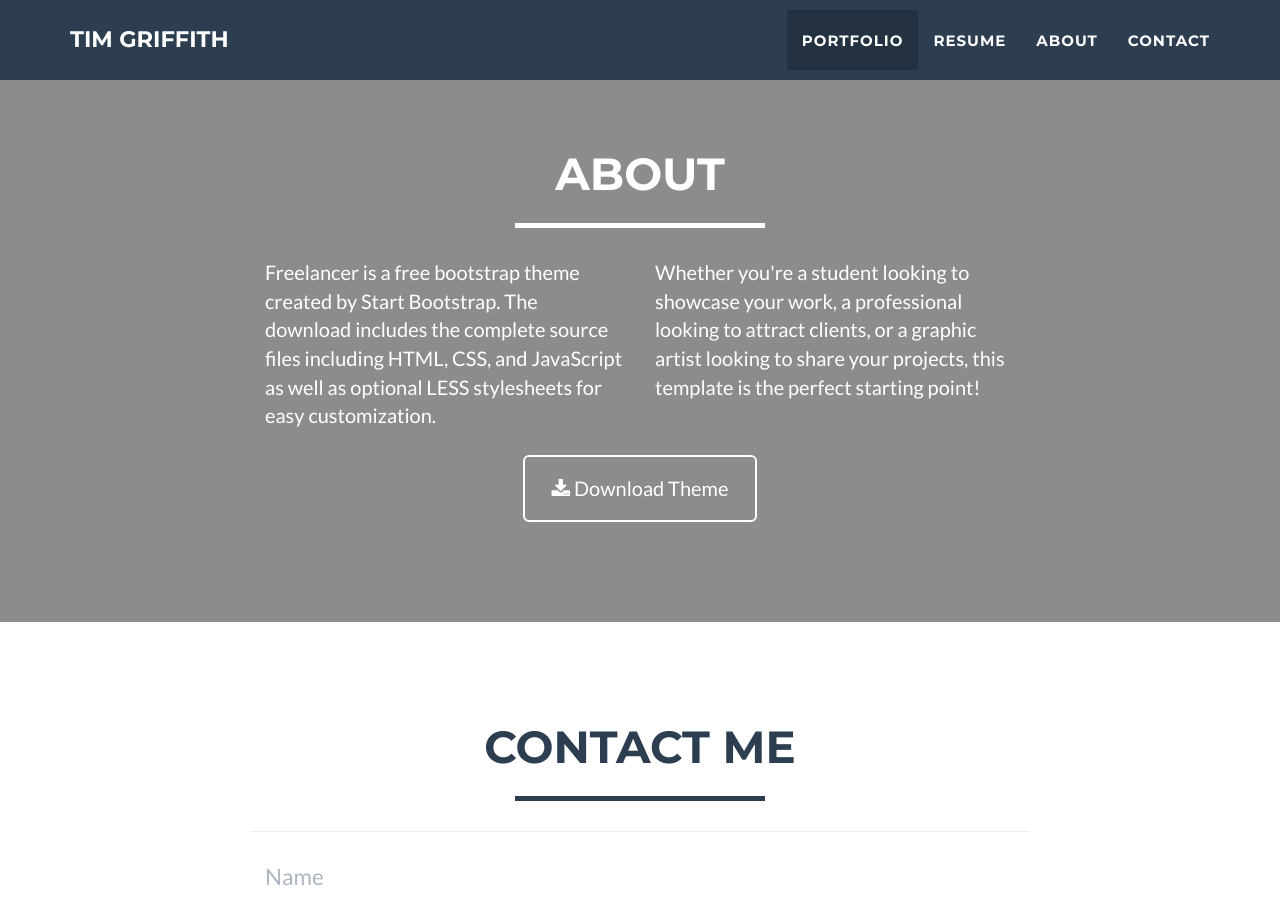
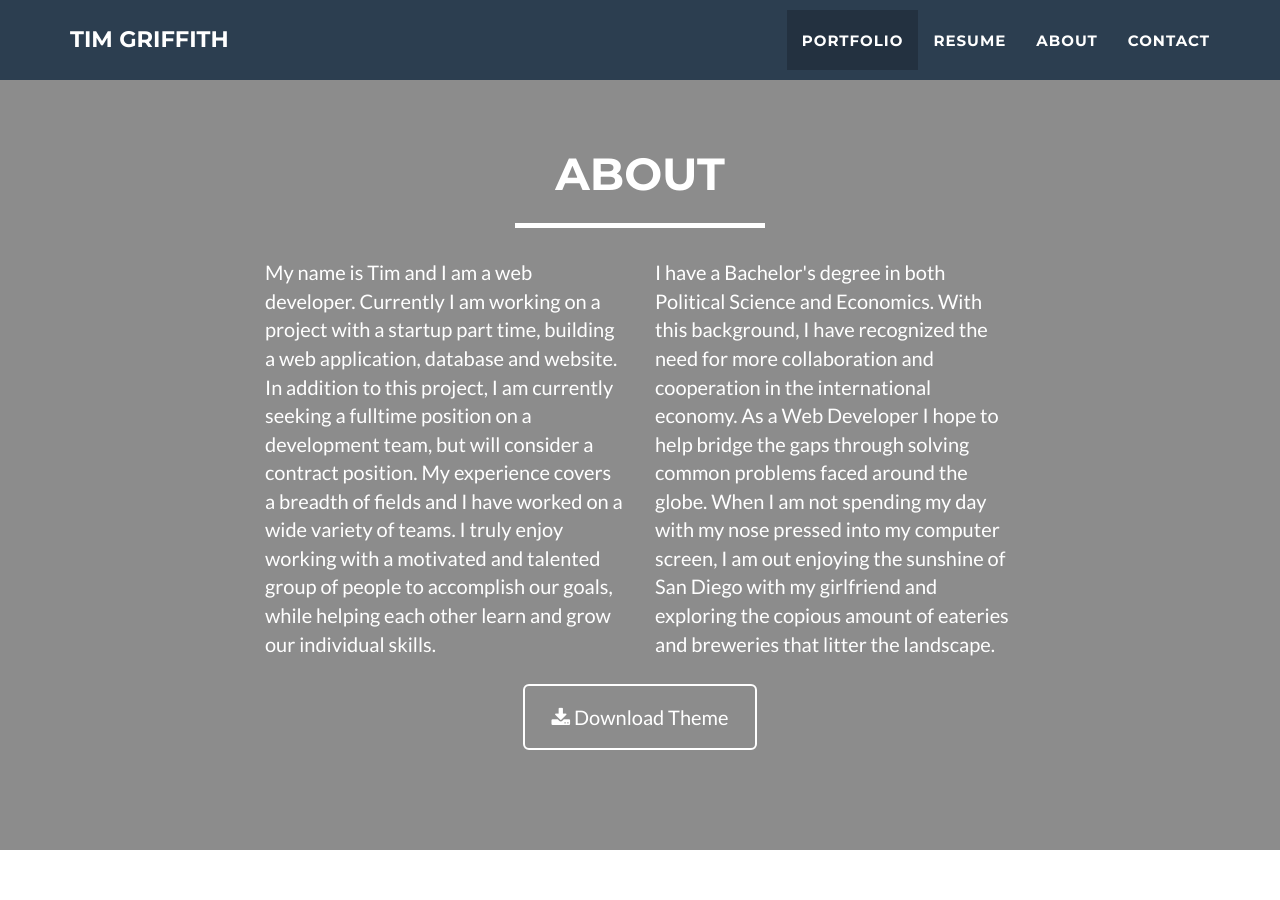
Before and after one commit to tmgriffith/tmgriffith.github.io, a Jekyll site: the page built from index.html, in a window 1280 px wide and 900 px high, scrolled down 1586 px. Built offline with Jekyll 4.4.1, drawn with Linux system fonts in a browser that asks for light colours.

Commit message:
Update about.html
Add description to about page

```diff
--- a/_includes/about.html
+++ b/_includes/about.html
@@ -9,10 +9,20 @@
             </div>
             <div class="row">
                 <div class="col-lg-4 col-lg-offset-2">
-                    <p>Freelancer is a free bootstrap theme created by Start Bootstrap. The download includes the complete source files including HTML, CSS, and JavaScript as well as optional LESS stylesheets for easy customization.</p>
+                    <p> My name is Tim and I am a web developer. Currently I am working on a project with a startup part time,
+building a web application, database and website. In addition to this project, I am currently seeking
+a fulltime position on a development team, but will consider a contract position. My experience covers
+a breadth of fields and I have worked on a wide variety of teams. I truly enjoy working with a
+motivated and talented group of people to accomplish our goals, while helping each other learn and grow
+our individual skills.</p>
                 </div>
                 <div class="col-lg-4">
-                    <p>Whether you're a student looking to showcase your work, a professional looking to attract clients, or a graphic artist looking to share your projects, this template is the perfect starting point! </p>
+                    <p> I have a Bachelor's degree in both Political Science and Economics. With this background, I have
+recognized the need for more collaboration and cooperation in the international economy. As a Web
+Developer I hope to help bridge the gaps through solving common problems faced around the globe.
+ When I am not spending my day with my nose pressed into my computer screen, I am out enjoying the sunshine
+of San Diego with my girlfriend and exploring the copious amount of eateries and breweries that litter the
+landscape.</p>
                 </div>
                 <div class="col-lg-8 col-lg-offset-2 text-center">
                     <a href="#" class="btn btn-lg btn-outline">
```
